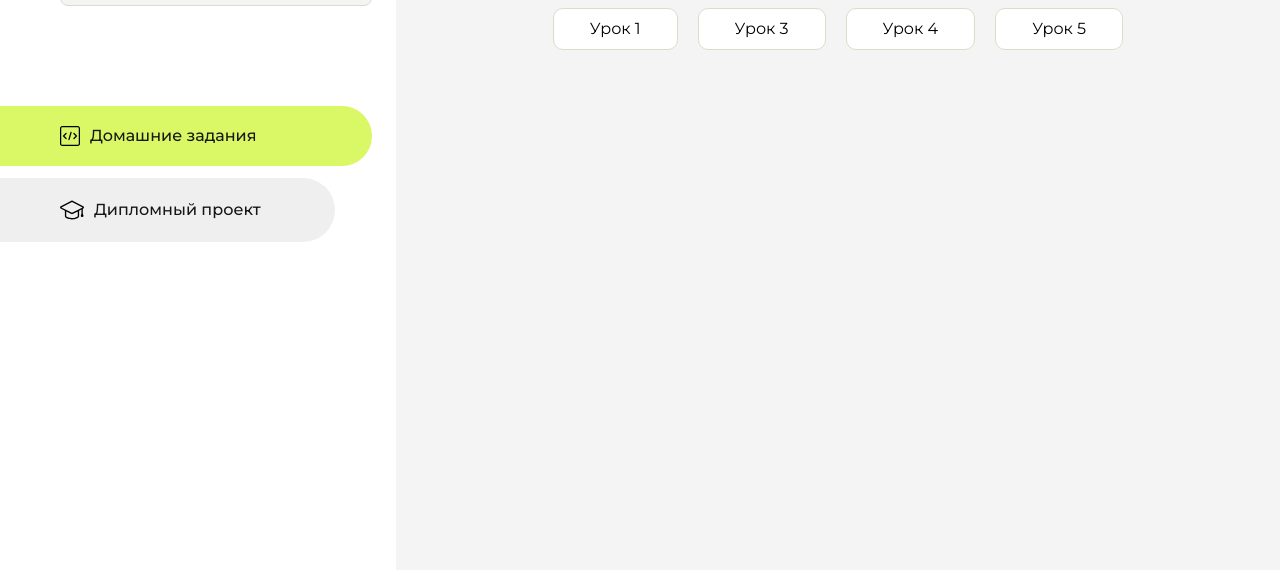
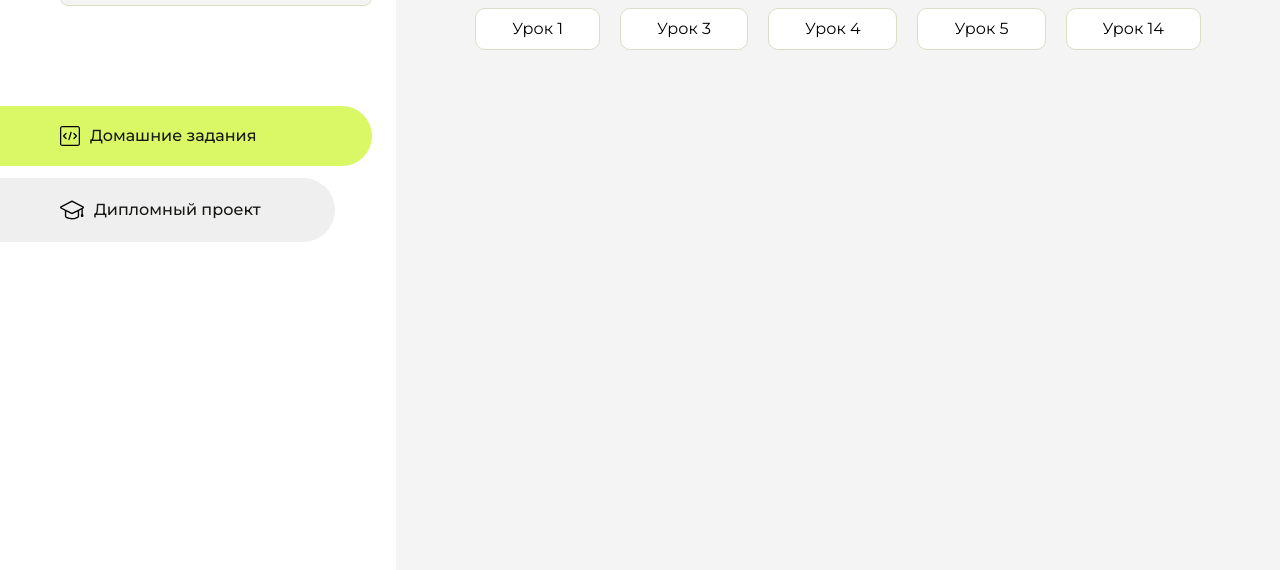
Before and after one commit to Hrabroid/MyHomeWork, a plain HTML site: page index.html in a window 1280 px wide. Shown: the part 230-800 px from the top of the page. Drawn offline with Linux system fonts and the light colour scheme.

Commit message:
Update index.html

```diff
--- a/index.html
+++ b/index.html
@@ -104,6 +104,9 @@
                      <li class="content__list-item">
                         <a href="lesson-5-css-project/index.html">Урок 5</a>
                     </li>
+                     <li class="content__list-item">
+                        <a href="lesson-14-css-project/index.html">Урок 14</a>
+                    </li>
                 </ul>
             </div>
             <div class="content__block hidden" id="diplomBlock">
```
